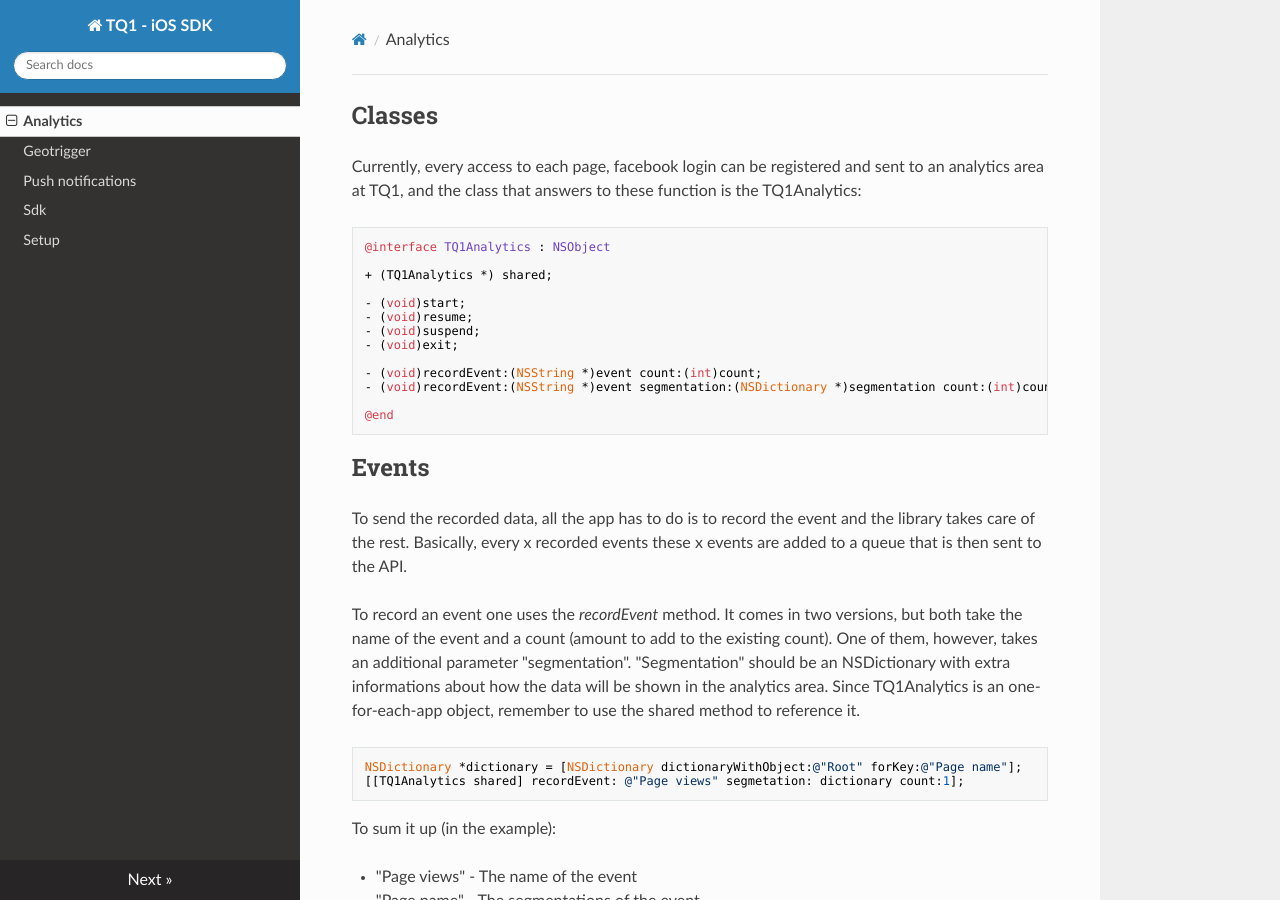
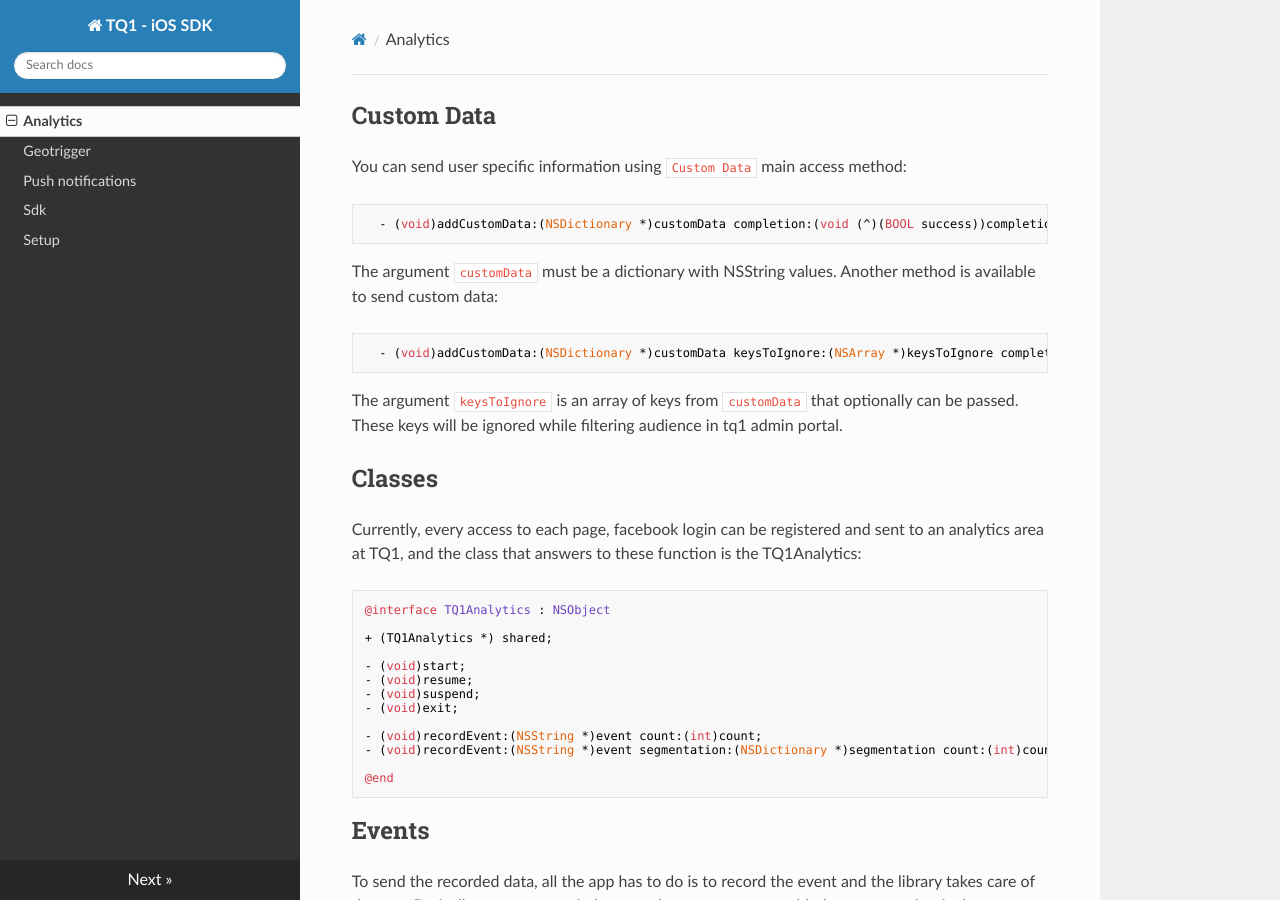
Before and after one commit to tq1/taqtile-sdk-ios, an MkDocs documentation site: the page built from docs/docs/analytics.md, in a window 1280 px wide and 900 px high. Built offline with MkDocs 1.6.1, drawn with Linux system fonts in a browser that asks for light colours; nearby versions of some CDN libraries.

````diff
--- a/docs/docs/analytics.md
+++ b/docs/docs/analytics.md
@@ -1,3 +1,17 @@
+##Custom Data
+You can send user specific information using `Custom Data` main access method:
+
+```objectivec
+  - (void)addCustomData:(NSDictionary *)customData completion:(void (^)(BOOL success))completion;
+```
+The argument `customData` must be a dictionary with NSString values.
+Another method is available to send custom data:
+
+```objectivec
+  - (void)addCustomData:(NSDictionary *)customData keysToIgnore:(NSArray *)keysToIgnore completion:(void (^)(BOOL success))completion;
+```
+The argument `keysToIgnore` is an array of keys from `customData` that optionally can be passed. These keys will be ignored while filtering audience in tq1 admin portal.
+
 ##Classes
 
 Currently, every access to each page, facebook login can be registered and sent to an analytics area at TQ1, and the class that answers to these function is the TQ1Analytics:
````
Also changed, not shown: 3 other files.
